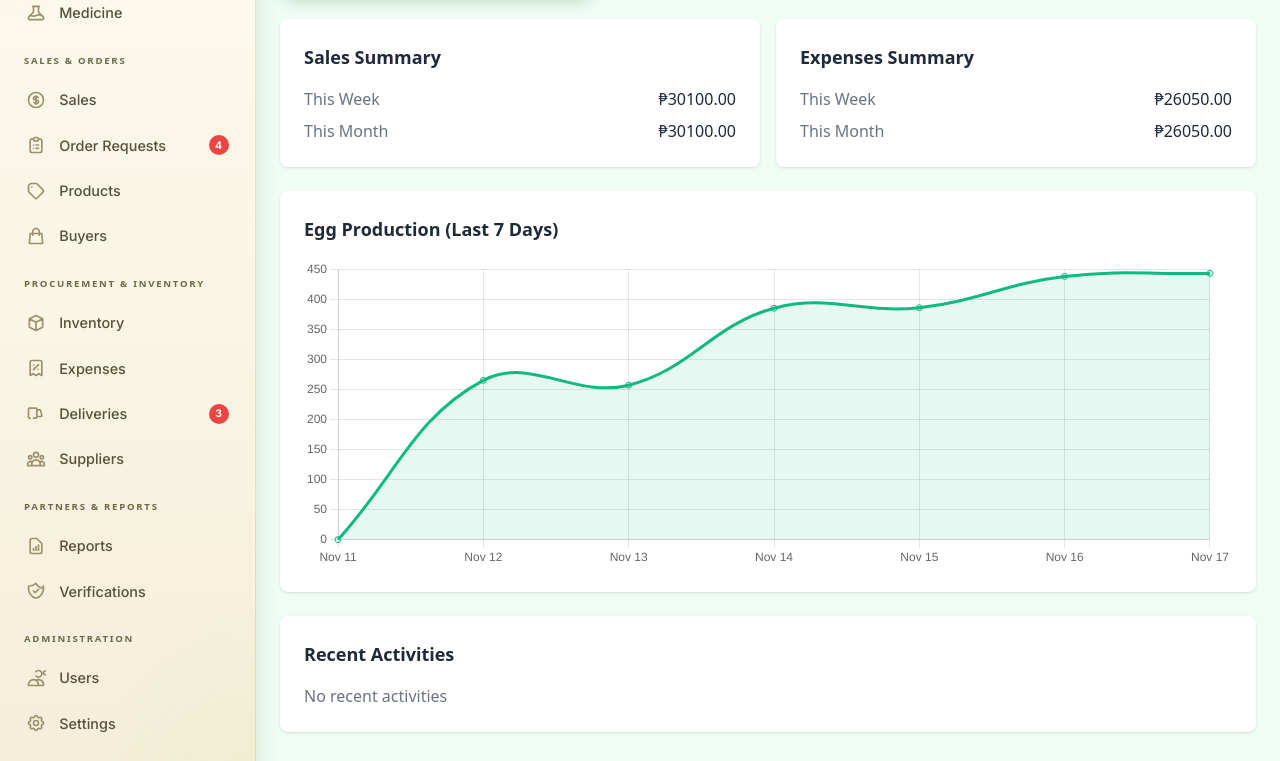
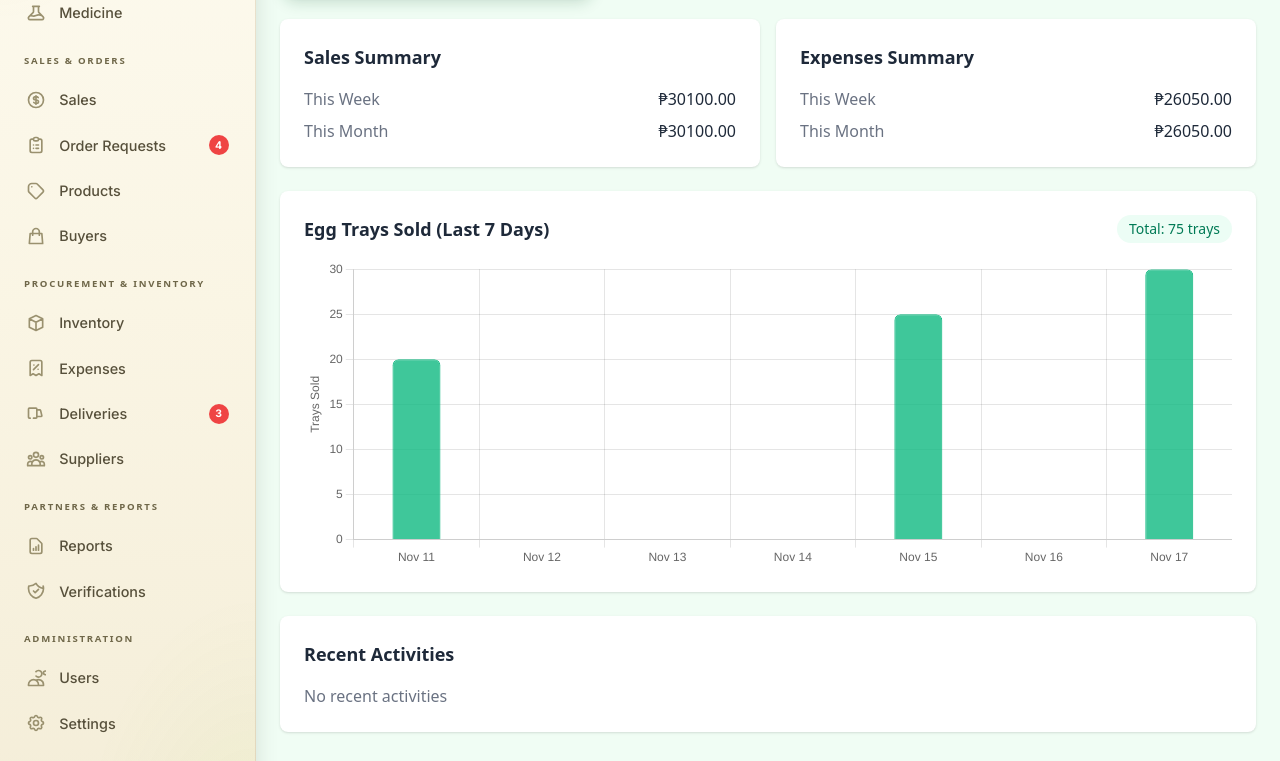
Before and after one commit to lanzy-lanzy/farm, a Django app: page /dashboard/ in a window 1280 px wide. Shown: the part 443-1204 px from the top of the page. Run offline with Django 5.2, Linux system fonts and the light colour scheme; the visitor is signed in with stand-in values (Sample User, id 1); data comes from the database, SQL or seed files in the repository; data that the repository does not hold is empty; style sheets or scripts are compiled from the project's sources.

Commit message:
Show egg trays sold bar chart on dashboard and add signatories to printed reports
- Replace the admin dashboard's 7-day egg production line chart with a bar graph tracking daily egg trays sold (with a 7-day total badge), giving admins direct visibility into tray sales volume.
- Remove summary cards from report print views to keep printed pages focused on tabular records, and add Prepared by / Approved by signatory lines to the shared print layout for formal sign-off.
- Add unit tests covering the trays-sold chart aggregation and print preview layout expectations.

```diff
--- a/dashboard/views.py
+++ b/dashboard/views.py
@@ -91,19 +91,28 @@ def index(request):
         user=request.user, is_read=False
     )[:5]
 
-    egg_chart_data = []
+    trays_sold_chart_data = []
     mortality_chart_data = []
+    total_trays_sold_7d = 0
     for i in range(6, -1, -1):
         date = today - timezone.timedelta(days=i)
-        egg_prod = EggProduction.objects.filter(production_date=date).aggregate(
-            total=Sum("total_eggs")
-        )["total"] or 0
-        egg_chart_data.append({"date": date.strftime("%b %d"), "eggs": egg_prod})
+        trays_sold = SalesRecord.objects.filter(
+            product_type="eggs", date_sold=date
+        ).aggregate(total=Sum("quantity"))["total"] or 0
+        total_trays_sold_7d += trays_sold
+        trays_val = int(trays_sold) if trays_sold == int(trays_sold) else float(trays_sold)
+        trays_sold_chart_data.append({"date": date.strftime("%b %d"), "trays": trays_val})
 
         mort_count = DeathRecord.objects.filter(date_recorded=date).aggregate(
             total=Sum("quantity")
         )["total"] or 0
         mortality_chart_data.append({"date": date.strftime("%b %d"), "deaths": mort_count})
+
+    total_trays_sold_7d = (
+        int(total_trays_sold_7d)
+        if total_trays_sold_7d == int(total_trays_sold_7d)
+        else float(total_trays_sold_7d)
+    )
 
     context = {
         "total_chickens": total_chickens,
@@ -123,7 +132,8 @@ def index(request):
         "open_deliveries": open_deliveries,
         "recent_activities": recent_activities,
         "recent_notifications": recent_notifications,
-        "egg_chart_data": egg_chart_data,
+        "trays_sold_chart_data": trays_sold_chart_data,
+        "total_trays_sold_7d": total_trays_sold_7d,
         "mortality_chart_data": mortality_chart_data,
     }
     return render(request, "dashboard/index.html", context)
--- a/templates/dashboard/index.html
+++ b/templates/dashboard/index.html
@@ -89,10 +89,15 @@
         </div>
     </div>
 
-    <!-- Egg Production Chart -->
+    <!-- Egg Trays Sold Chart -->
     <div class="bg-white dark:bg-gray-800 rounded-lg shadow p-6">
-        <h3 class="text-lg font-semibold text-gray-800 dark:text-white mb-4">Egg Production (Last 7 Days)</h3>
-        <canvas id="eggChart" height="100"></canvas>
+        <div class="flex items-center justify-between mb-4">
+            <h3 class="text-lg font-semibold text-gray-800 dark:text-white">Egg Trays Sold (Last 7 Days)</h3>
+            <span class="text-sm font-medium text-emerald-700 dark:text-emerald-400 bg-emerald-50 dark:bg-emerald-900/40 px-3 py-1 rounded-full">
+                Total: {{ total_trays_sold_7d }} {% if total_trays_sold_7d == 1 %}tray{% else %}trays{% endif %}
+            </span>
+        </div>
+        <canvas id="traysSoldChart" height="100"></canvas>
     </div>
 
     <!-- Recent Activities -->
@@ -114,25 +119,46 @@
 
 <script>
 document.addEventListener('DOMContentLoaded', function() {
-    const ctx = document.getElementById('eggChart');
+    const ctx = document.getElementById('traysSoldChart');
     if (ctx) {
         new Chart(ctx, {
-            type: 'line',
+            type: 'bar',
             data: {
-                labels: [{% for item in egg_chart_data %}'{{ item.date }}'{% if not forloop.last %},{% endif %}{% endfor %}],
+                labels: [{% for item in trays_sold_chart_data %}'{{ item.date }}'{% if not forloop.last %},{% endif %}{% endfor %}],
                 datasets: [{
-                    label: 'Eggs',
-                    data: [{% for item in egg_chart_data %}{{ item.eggs }}{% if not forloop.last %},{% endif %}{% endfor %}],
+                    label: 'Trays Sold',
+                    data: [{% for item in trays_sold_chart_data %}{{ item.trays }}{% if not forloop.last %},{% endif %}{% endfor %}],
+                    backgroundColor: 'rgba(16, 185, 129, 0.8)',
+                    hoverBackgroundColor: '#059669',
                     borderColor: '#10b981',
-                    backgroundColor: 'rgba(16, 185, 129, 0.1)',
-                    tension: 0.4,
-                    fill: true
+                    borderWidth: 1,
+                    borderRadius: 6,
+                    maxBarThickness: 48
                 }]
             },
             options: {
                 responsive: true,
-                plugins: { legend: { display: false } },
-                scales: { y: { beginAtZero: true } }
+                plugins: {
+                    legend: { display: false },
+                    tooltip: {
+                        callbacks: {
+                            label: function(context) {
+                                const val = context.parsed.y;
+                                return val + (val === 1 ? ' tray sold' : ' trays sold');
+                            }
+                        }
+                    }
+                },
+                scales: {
+                    y: {
+                        beginAtZero: true,
+                        ticks: { precision: 0 },
+                        title: {
+                            display: true,
+                            text: 'Trays Sold'
+                        }
+                    }
+                }
             }
         });
     }
--- a/templates/reports/death_print.html
+++ b/templates/reports/death_print.html
@@ -1,10 +1,5 @@
 {% extends "reports/_print_base.html" %}
 {% block report_body %}
-    <div class="cards">
-        <div class="card"><div class="label">Total Deaths</div><div class="value neg">{{ total_mortality }}</div></div>
-        <div class="card"><div class="label">Records</div><div class="value">{{ records|length }}</div></div>
-    </div>
-
     {% if records %}
     <table class="data">
         <caption>Death Records</caption>
--- a/templates/reports/expense_print.html
+++ b/templates/reports/expense_print.html
@@ -1,10 +1,5 @@
 {% extends "reports/_print_base.html" %}
 {% block report_body %}
-    <div class="cards">
-        <div class="card"><div class="label">Total Expenses</div><div class="value neg">₱{{ total_expenses|floatformat:2 }}</div></div>
-        <div class="card"><div class="label">Records</div><div class="value">{{ records|length }}</div></div>
-    </div>
-
     {% if records %}
     <table class="data">
         <caption>Expense Records</caption>
--- a/templates/reports/sales_print.html
+++ b/templates/reports/sales_print.html
@@ -1,10 +1,5 @@
 {% extends "reports/_print_base.html" %}
 {% block report_body %}
-    <div class="cards">
-        <div class="card"><div class="label">Total Sales</div><div class="value pos">₱{{ total_sales|floatformat:2 }}</div></div>
-        <div class="card"><div class="label">Transactions</div><div class="value">{{ records|length }}</div></div>
-    </div>
-
     {% if records %}
     <table class="data">
         <caption>Sales Records</caption>
```
Also changed, not shown: dashboard/tests.py (+81 -1 lines), reports/tests.py (+10 -0 lines), templates/reports/_print_base.html (+26 -3 lines), templates/reports/production_print.html (+0 -7 lines), templates/reports/profit_loss_print.html (+0 -9 lines).
